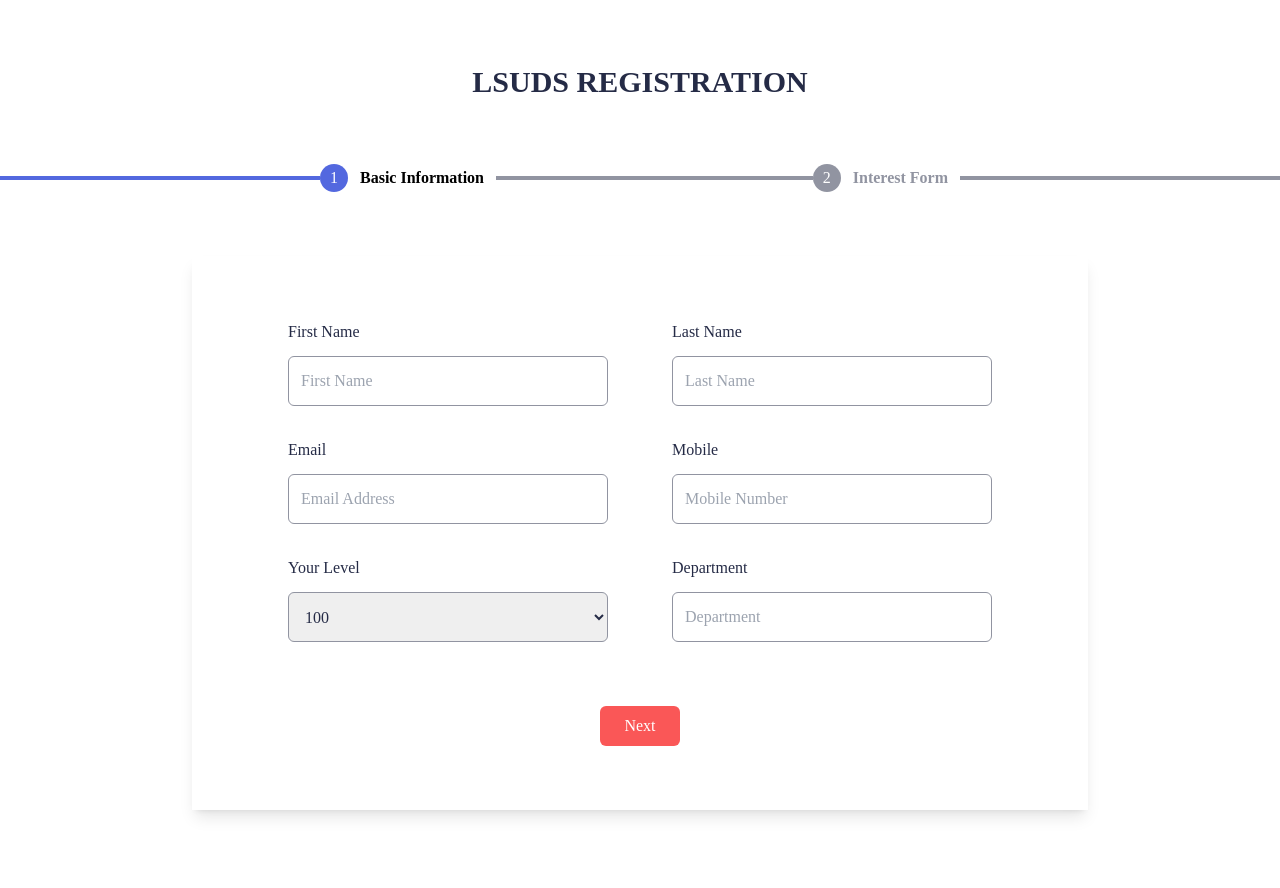
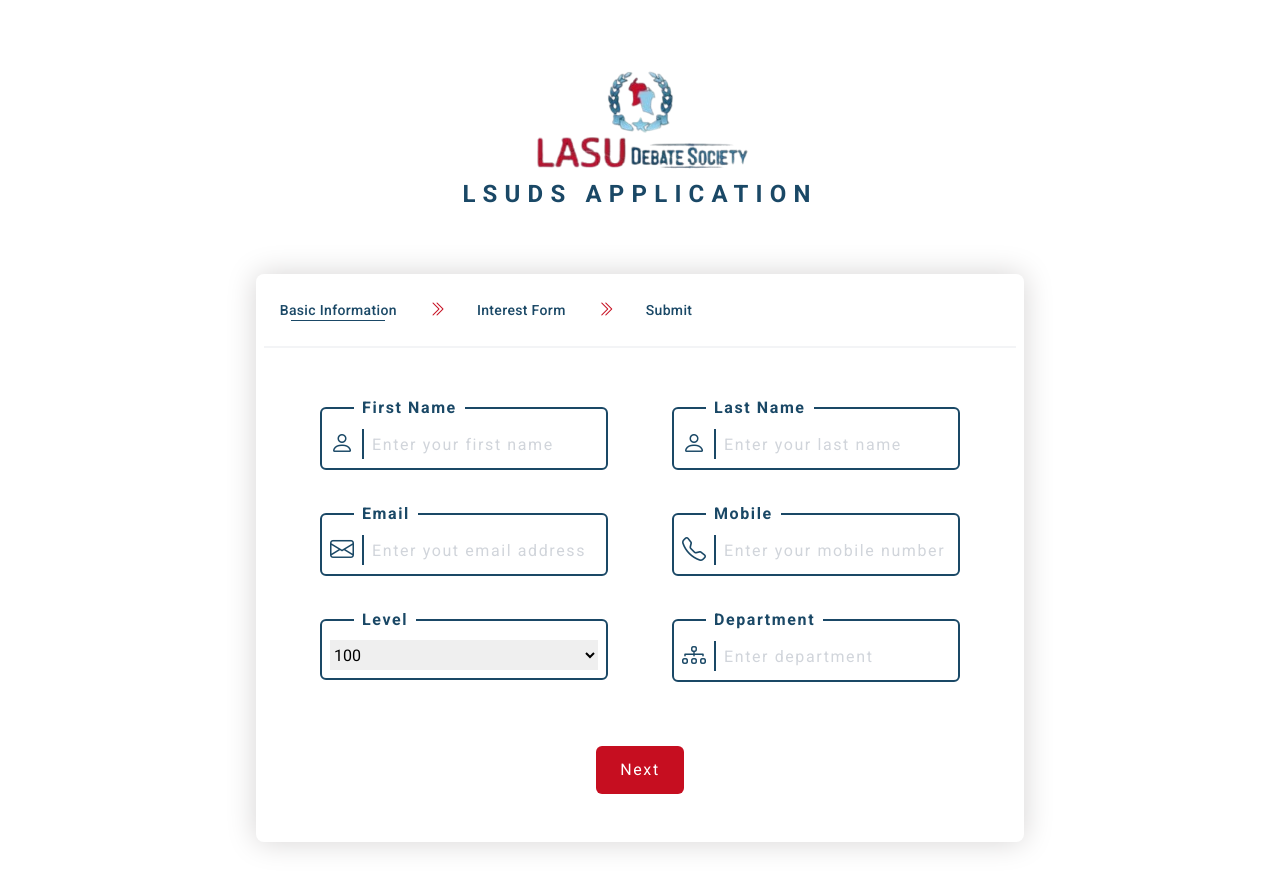
Before and after one commit to UC-HUB-HQ/LSUDS_REGISTRATION, a React (Vite) app: page / in a window 1280 px wide. Shown: the top 888 px of the page. Built offline with nearby package versions, Linux system fonts and the light colour scheme.

Commit message:
fixed StepOne input validation

```diff
--- a/index.html
+++ b/index.html
@@ -2,7 +2,7 @@
 <html lang="en">
   <head>
     <meta charset="UTF-8" />
-    <link rel="icon" type="image/svg+xml" href="/vite.svg" />
+    <link rel="shortcut icon" href="./src/assets/favicon-16x16.png" type="image/x-icon">
     <meta name="viewport" content="width=device-width, initial-scale=1.0" />
     <title>LSUDS REGISTRATION</title>
   </head>
--- a/src/App.jsx
+++ b/src/App.jsx
@@ -1,43 +1,63 @@
 import { useState, useEffect } from "react"
-import { LsudsInterestForm, ApplicantInfoForm, FormProgress } from "./components"
+import { LsudsInterestForm, ApplicantInfoForm, FormProgress, Header, Confirmation } from "./components"
 function App() {
 
+  // Displays either step one or two depending on the boolean value, by default it is true meaning only step 1 is visible
   const [isStepOne, setIsStepOne] = useState(true)
 
-  useEffect( () => {
-    window.scrollTo(0,0);
-  }, [isStepOne])
+  // If true, only the confirmation component is visible to users, be default is is set to false
+  const [confirmation, setConfirmation] = useState(false)
 
-  const nextFormStep = () => {
+  // Negates the current value of isStepOne to display a different form step
+  const changeFormStep = () => {
     setIsStepOne(!isStepOne)
   }
 
+  // Keeps track of form submmission
   const [submitted, setSubmitted] = useState(false);
 
+  // Displays the confirmation component to user after submitting the form
   const iframeOnLoad = () => {
-      if(submitted){
-        alert("Thanks")
+      if(submitted == true){
+        setConfirmation(!confirmation)
+        setSubmitted(false)
     }
   }
 
+  // Ensures we are at the top of the page whenevert we move to a new component
+  useEffect( () => {
+    window.scrollTo(0,0);
+  }, [isStepOne, confirmation])
+
+
+
+  const resetApp = () => {
+    setIsStepOne(true)
+    setConfirmation(!confirmation)
+  }
+
+
   return (
-    <div className="min-h-screen py-[4em] mobile:py-[3em] font-body">
-      <section className="flex justify-center items-center mb-[4em]">
-        <h1 className="text-3xl font-bold text-darkBlue mobile:text-xl">LSUDS REGISTRATION</h1>
-      </section>
-      <section>
-        <FormProgress stepOne={isStepOne} />
-      </section>
-      <main className="py-[4em] mobile:py-[3em] ">
-        <iframe className="hidden" id="form_confirmation" name="form_confirmation" onLoad={iframeOnLoad}></iframe>
-        <form className="form" target="form_confirmation" method="post" action="https://docs.google.com/forms/d/e/1FAIpQLSeoWeLs9we0TNrOZEZYzxaBAjYbZHm2jMfoWjsvB7qfWZTj5g/formResponse" onSubmit={ () => setSubmitted(true)}>
-          <section className={ isStepOne ? 'block' : 'hidden'}>
-            <ApplicantInfoForm nextStep={nextFormStep} />
+    <div className="min-h-screen py-[4em] font-body">
+      <Header />
+      <main className="main_content customShadow">
+        <section>
+          <FormProgress stepOne={isStepOne} confirmation={confirmation} />
+        </section>
+        <section className="formContainer">
+          <iframe className="hidden" id="form_confirmation" name="form_confirmation" onLoad={iframeOnLoad}></iframe>
+          <form target="form_confirmation" method="post" action="https://docs.google.com/forms/d/e/1FAIpQLSeoWeLs9we0TNrOZEZYzxaBAjYbZHm2jMfoWjsvB7qfWZTj5g/formResponse" onSubmit={ () => setSubmitted(!submitted)}>
+            <section className={ confirmation ? 'hidden' : isStepOne ? 'block' : 'hidden'}>
+              <ApplicantInfoForm nextStep={changeFormStep} />
+            </section>
+            <section className={ confirmation ? 'hidden' : isStepOne ? 'hidden' : 'block'}>
+              <LsudsInterestForm prevStep={changeFormStep} btnDisabled = {submitted} />
+            </section>
+          </form>
+          <section className={ confirmation ? 'block' : 'hidden' }>
+            <Confirmation reset={resetApp} />
           </section>
-          <section className={ isStepOne ? 'hidden' : 'block'}>
-            <LsudsInterestForm prevStep={nextFormStep} />
-          </section>
-        </form>
+        </section>
       </main>
     </div>
   )
--- a/src/components/ApplicantInfoForm.jsx
+++ b/src/components/ApplicantInfoForm.jsx
@@ -1,46 +1,93 @@
+import { useState } from "react"
+import Validation from "./validation";
 const ApplicationInfoForm = ({nextStep}) => {
+
+    const [userInfo, setUserInfo] = useState({
+            firstName: '',
+            lastName: '',
+            email: '',
+            mobile: '',
+            department: ''
+        });
+    const [errors, setErrors] = useState({})
+
+
+    const handleChange = (event) => {
+        setUserInfo({...userInfo, [event.target.dataset.name]: event.target.value})
+    }
+
+    const handleValidation = () =>{
+        setErrors(Validation(userInfo))
+        const allInputFields = Object.values(userInfo).every((value) => value.trim() !== '');
+
+        if(allInputFields){
+            console.log(allInputFields)
+            nextStep()
+        }
+    }
 
     return (
         <>
             <div className="inputsContainer">
                 <div className="inputBox">
-                    <label htmlFor="first_name" className="inputLabel">First Name</label>
-                    <input className="inputField" id="first_name" type="text" placeholder="First Name" name="entry.1945534493" required />
+                    {errors?.firstName && <span className="text-xs text-customred">{errors?.firstName}</span>}
+                    <fieldset className="fieldset">
+                        <legend className="legend">First Name</legend>
+                        <i className="bi bi-person icon"></i>
+                        <input className={`inputField`} id="first_name" type="text" data-name="firstName" value={userInfo.firstName} onChange={handleChange} placeholder="Enter your first name" name="entry.1945534493" required />
+                    </fieldset>
                 </div>
                 <div className="inputBox">
-                    <label htmlFor="last_name" className="inputLabel">Last Name</label>
-                    <input className="inputField" id="last_name" type="text" placeholder="Last Name" name="entry.1419225498" required />
+                    {errors?.lastName && <span className="text-xs text-customred">{errors?.lastName}</span>}
+                    <fieldset className="fieldset">
+                        <legend className="legend">Last Name</legend>
+                        <i className="bi bi-person icon"></i>
+                        <input className="inputField" id="last_name" type="text" data-name="lastName" value={userInfo.lastName} onChange={handleChange} placeholder="Enter your last name" name="entry.1419225498" required />
+                    </fieldset>
                 </div>
             </div>
             <div className="inputsContainer">
                 <div className="inputBox">
-                    <label htmlFor="email" className="inputLabel">Email</label>
-                    <input className="inputField" id="email" type="email" placeholder="Email Address" name="entry.895389556" required />
+                    {errors?.email && <span className="text-xs text-customred">{errors?.email}</span>}
+                    <fieldset className="fieldset">
+                        <legend className="legend">Email</legend>
+                        <i className="bi bi-envelope icon"></i>
+                        <input className="inputField" id="email" type="email" data-name="email" value={userInfo.email} onChange={handleChange} placeholder="Enter yout email address" name="entry.895389556" required />
+                    </fieldset>
                 </div>
                 <div className="inputBox">
-                    <label htmlFor="mobile_number" className="inputLabel">Mobile</label>
-                    <input className="inputField" type="tel" id="mobile_number"  placeholder="Mobile Number" name="entry.2013455807" required pattern="^(\+)?[0-9]+$" oninvalid="this.setCustomValidity('Enter a valid phone number')" oninput="this.setCustomValidity('')"/>
+                    {errors?.mobile && <span className="text-xs text-customred">{errors?.mobile}</span>}
+                    <fieldset className="fieldset">
+                        <legend className="legend">Mobile</legend>
+                        <i className="bi bi-telephone icon"></i>
+                        <input className="inputField" type="tel" id="mobile_number" data-name="mobile" value={userInfo.mobile} onChange={handleChange}  placeholder="Enter your mobile number" name="entry.2013455807" required pattern="^(\+)?[0-9]+$"/>
+                    </fieldset>
                 </div>
             </div>
             <div className="inputsContainer">
                 <div className="inputBox">
-                    <label htmlFor="level" className="inputLabel">Your Level</label>
-                    <select className="inputField" name="entry.283386231" id="level">
-                        <option disabled>Select Level</option>
+                    <fieldset className="fieldset">
+                        <legend className="legend">Level</legend>
+                        <select defaultValue={100} name="entry.283386231" id="level">
                             <option value="100">100</option>
                             <option value="200">200</option>
                             <option value="300">300</option>
                             <option value="400">400</option>
                             <option value="500">500</option>
                         </select>
+                    </fieldset>
                 </div>
                 <div className="inputBox">
-                    <label htmlFor="department" className="inputLabel">Department</label>
-                    <input className="inputField" id="department" type="text" placeholder="Department" name="entry.1801548548" required/>
+                    {errors?.department && <span className="text-xs text-customred">{errors?.department}</span>}
+                    <fieldset className="fieldset">
+                        <legend className="legend">Department</legend>
+                        <i className="bi bi-diagram-3 icon"></i>
+                        <input className="inputField" id="department" type="text" data-name="department" value={userInfo.department} onChange={handleChange} placeholder="Enter department" name="entry.1801548548" required/>
+                    </fieldset>
                 </div>
             </div>
             <div className="flex justify-center mt-8">
-                <button className=" bg-softRed text-white px-6 py-2 rounded-md" type="button" onClick={nextStep}>Next</button>
+                <button className="text-white border-none bg-customred btn" type="button" onClick={handleValidation}>Next</button>
             </div>
         </>
     )
--- a/src/components/FormProgress.jsx
+++ b/src/components/FormProgress.jsx
@@ -1,20 +1,29 @@
-const FormProgress = ({stepOne}) => {
+const FormProgress = ({stepOne, confirmation}) => {
+
+    const DoubleArrow = () => {
+        return (
+            <div>
+                <i className="bi bi-chevron-double-right text-customred font-bold"></i>
+            </div>
+        )
+    }
+
     return (
-        <section className="grid grid-cols-4 items-center tab:justify-center tab:items-center tab:flex">
-            <div className="progressLineActive"></div>
-            <h2 className="hidden mobile:block font-bold pr-2">Steps: </h2>
-            <div className=" col-span-2 flexAlignCenter tab:gap-6">
-                <div className="flexAlignCenter">
-                    <span className="progressNumberingActive">1</span>
-                    <h1 className="progressLabelActive">Basic Information</h1>
-                </div>
-                <div className={ stepOne ? `progressLineDormant`: `progressLineActive` }></div>
-                <div className="flexAlignCenter mobile:w-full">
-                    <span className={stepOne ? `progressNumberingDormant` :`progressNumberingActive`}>2</span>
-                    <h1 className= {stepOne ? `progressLabelDormant`: `progressLabelActive` } >Interest Form</h1>
-                </div>
+        <section className="flex items-center gap-8 w-[98%] mx-auto py-6 px-4 border-b-2 border-b-gray-100 ">
+            <div className="progressLabelContainer">
+                <h2 className="progressLabel">Basic Information</h2>
+                <span className={confirmation ? 'hidden' : stepOne ? 'block progressLabelUnderline' : 'hidden'}></span>
             </div>
-            <div className={ stepOne ? `progressLineDormant tabView`: `progressLineActive `  }></div>
+            <DoubleArrow />
+            <div className="progressLabelContainer">
+                <h2 className="progressLabel">Interest Form</h2>
+                <span className={ confirmation || stepOne ? 'hidden' : 'block progressLabelUnderline' }></span>
+            </div>
+            <DoubleArrow />
+            <div className="progressLabelContainer">
+                <h2 className="progressLabel">Submit</h2>
+                <span className={ confirmation ? 'block progressLabelUnderline' : 'hidden' }></span>
+            </div>
         </section>
     )
 }
--- /dev/null
+++ b/src/components/Header.jsx
@@ -0,0 +1,15 @@
+import logo from '../assets/logo.png'
+const Header = () => {
+    return (
+        <>
+            <header className="flex flex-col justify-center items-center mb-[4em]">
+                <div>
+                    <img className='w-[250px]' src={logo} alt="LSUDS LOGO" />
+                </div>
+                <h1 className="text-2xl font-bold pt-1 text-blue tracking-[0.3em] mobile:text-xl">LSUDS APPLICATION</h1>
+            </header>
+        </>
+    )
+}
+
+export default Header
--- a/src/components/LsudsInterestForm.jsx
+++ b/src/components/LsudsInterestForm.jsx
@@ -1,41 +1,55 @@
-const LsudsInterestForm = ({prevStep}) => {
+const LsudsInterestForm = ({prevStep, btnDisabled, confirmation}) => {
     return (
         <>
             <div className="inputBox">
-                <label className="inputLabel" htmlFor="question1">1. Why should you join the lsuds</label>
+                <fieldset className="fieldset">
+                    <legend className="legend">Why should you join the lsuds</legend>
                     <textarea name="entry.1420042524" id="question1" required></textarea>
+                </fieldset>
             </div>
 
             <div className="inputBox">
-                <label className="inputLabel" htmlFor="question2">2. Why should you be selected to the next stage?</label>
+                <fieldset className="fieldset">
+                    <legend className="legend">Why should you be selected to the next stage?</legend>
                     <textarea name="entry.916034787" id="question2" required></textarea>
+                </fieldset>
             </div>
 
             <div className="inputBox">
-                <label className="inputLabel" htmlFor="question3">3. What do you hope to gain when you join?</label>
+                <fieldset className="fieldset">
+                    <legend className="legend">What do you hope to gain when you join?</legend>
                     <textarea name="entry.54895519" id="question3"></textarea>
+                </fieldset>
             </div>
 
             <div className="inputBox">
-                <label className="inputLabel" htmlFor="question4">4. Can you dedicate 2 hours every Friday to learning the art of public speaking? </label>
-                <textarea name="entry.1423883032" id="question4"></textarea>
+                <fieldset className="fieldset">
+                    <legend className="legend">Can you dedicate 2 hours every Friday to learning the art of public speaking?</legend>
+                    <select defaultValue={'Yes'} name="entry.1423883032" id="question4">
+                        <option value="Yes">Yes</option>
+                        <option value="No">No</option>
+                    </select>
+                </fieldset>
             </div>
 
             <div className="inputBox">
-                <label className="inputLabel" htmlFor="question5">5. If you make it to the next stage, how do you want to be interviewed: Physical or Virtual?</label>
-                <select className="inputField" name="entry.2061764711" id="question5">
+                <fieldset className="fieldset">
+                    <legend className="legend"> If you make it to the next stage, how do you want to be interviewed: Physical or Virtual?</legend>
+                    <select defaultValue={'Yes'} name="entry.2061764711" id="question5">
                         <option value="Yes">Yes</option>
                         <option value="No">No</option>
                     </select>
+                </fieldset>
             </div>
 
             <div className=" text-grayishBlue">
                 <p><b className="text-darkBlue">Note:</b> Online interviews are only advised in extreme scenrios where the interviewee is sure they cannot make it to the physical venue.</p>
             </div>
 
-            <div className="flex justify-between items-center mt-8">
-                <button className=" bg-softRed text-white px-6 py-2 rounded-md" type="button" onClick={prevStep}>Prev</button>
-                <input className=" bg-softBlue text-white px-6 py-2 rounded-md cursor-pointer"  type="submit" value="Submit" />
+            <div className="flex items-center justify-between mt-8">
+                <button className="border-2 btn text-customred border-customred " type="button" onClick={prevStep}>Prev</button>
+                <input className="text-white border-none btn bg-blue"  type="submit" value={btnDisabled ? "Processing..." : "Submit"} disabled={btnDisabled} />
+                {/* <button onClick={confirmation}>CLICK</button> */}
             </div>
         </>
     )
--- a/src/components/index.js
+++ b/src/components/index.js
@@ -1,3 +1,5 @@
 export {default as LsudsInterestForm } from './LsudsInterestForm'
 export {default as ApplicantInfoForm } from './ApplicantInfoForm'
 export {default as FormProgress } from './FormProgress'
+export {default as Header } from './Header'
+export {default as Confirmation} from  './Confirmation'
--- /dev/null
+++ b/src/components/validation.js
@@ -0,0 +1,32 @@
+export default function Validation(values){
+
+    const errors = {}
+
+    const email_patterns = /^[^\s@]+@[^\s@]+\.[^\s@]{2,6}$/;
+
+    if (values.firstName === ""){
+        errors.firstName = 'First Name is Required!';
+    }
+
+    if (values.lastName === ""){
+        errors.lastName = 'Last Name is Required!'
+    }
+
+    if (values.email === ""){
+        errors.email = 'Email is Required!'
+    }
+    else if (!email_patterns.test(values.email)){
+        errors.email = 'Email is not valid';
+    }
+
+    if (values.department === ""){
+        errors.department = 'Department is Required!'
+    }
+
+    if (values.mobile === ""){
+        errors.mobile = 'Mobile is Required!'
+    }
+
+    return errors
+
+}
--- a/src/index.css
+++ b/src/index.css
@@ -1,43 +1,45 @@
+@import url('https://fonts.googleapis.com/css2?family=Roboto:ital,wght@0,100;0,300;0,400;0,500;0,700;0,900;1,100;1,300;1,400;1,500;1,700;1,900&display=swap');
+/* @import url('https://fonts.googleapis.com/css2?family=Karantina:wght@300;400;700&display=swap'); */
+@import url("https://cdn.jsdelivr.net/npm/bootstrap-icons@1.11.3/font/bootstrap-icons.min.css");
 @tailwind base;
 @tailwind components;
 @tailwind utilities;
-@import url('https://fonts.googleapis.com/css2?family=Josefin+Sans:ital,wght@0,100;0,200;0,300;0,400;0,500;0,600;0,700;1,100;1,200;1,300;1,400;1,500;1,600;1,700&family=Nunito+Sans:ital,opsz,wght@0,6..12,200;0,6..12,300;0,6..12,400;0,6..12,500;0,6..12,600;0,6..12,700;0,6..12,800;0,6..12,900;0,6..12,1000;1,6..12,200;1,6..12,300;1,6..12,400;1,6..12,500;1,6..12,600;1,6..12,700;1,6..12,800;1,6..12,900;1,6..12,1000&display=swap');
 
 
 .flexAlignCenter{
     @apply flex items-center
 }
 
-/* FORM PROGRESS SECTION */
-
-.progressLineActive{
-    @apply w-full bg-softBlue h-1 col-span-1 tabView
+.customShadow{
+    box-shadow: 0px 0px 30px rgb(213, 211, 211);
 }
 
-.progressLineDormant{
-    @apply w-full bg-grayishBlue h-1 col-span-1 tabView
-}
+/* MAIN ELEMENT STYLE */
 
-.progressLabelActive{
-    @apply text-nowrap px-3 font-bold mobile:hidden
-}
-
-.progressLabelDormant{
-    @apply text-nowrap px-3 font-bold text-grayishBlue mobile:hidden
-}
-
-.progressNumberingActive{
-    @apply bg-softBlue rounded-full h-7 w-7 flex justify-center items-center text-white
-}
-
-.progressNumberingDormant{
-    @apply bg-grayishBlue rounded-full h-7 w-7 flex justify-center items-center text-white
+.main_content{
+    @apply w-[60%] mx-auto rounded-lg
 }
 
 
+/* FORM_PROGRESS COMPONENT */
 
-.form{
-    @apply shadow-lg w-[70%] mx-auto px-[6em] py-[4em] tab:px-[4em] mobile:w-full mobile:pt-0 mobile:shadow-none mobile:py-0 mobile:px-[2em]
+.progressLabelContainer{
+    @apply flex flex-col justify-center items-center cursor-default
+}
+
+.progressLabel{
+    @apply tracking-wide text-sm font-medium text-blue
+}
+
+.progressLabelUnderline{
+    @apply h-[1.5px] w-[80%] bg-blue
+}
+
+
+/* FORM SECTION */
+
+.formContainer{
+    @apply px-[4em] py-[3em]
 }
 
 .inputsContainer{
@@ -48,8 +50,20 @@
     @apply flex flex-col w-full mb-8 tab:mb-10
 }
 
+fieldset{
+    @apply rounded-md border-2 border-blue flex items-center w-full p-2 gap-2
+}
+
+.legend{
+    @apply ml-6 text-blue tracking-widest px-2 font-semibold
+}
+
 .inputField{
-    @apply border border-grayishBlue rounded-md h-[50px] outline-none pl-3 text-[#252b46]
+    @apply h-[30px] bg-transparent border-l-2 border-b-0 border-t-0 border-r-0 border-l-blue w-[90%] outline-none pl-2 placeholder:tracking-widest placeholder:text-gray-300
+}
+
+.icon{
+    @apply text-2xl text-blue
 }
 
 .inputLabel{
@@ -57,9 +71,13 @@
 }
 
 textarea{
-    @apply border border-grayishBlue rounded-md h-[150px] outline-none pl-3 text-[#252b46] mobile:h-[100px]
+    @apply w-full rounded-md h-[100px] outline-none pl-3 text-[#252b46] mobile:h-[100px]
 }
 
-.tabView{
-    @apply tab:hidden
+select{
+    @apply w-full  h-[30px] placeholder:tracking-widest placeholder:text-gray-300 outline-none
 }
+
+.btn{
+    @apply px-6 py-3 rounded-md tracking-widest cursor-pointer
+}
--- a/tailwind.config.js
+++ b/tailwind.config.js
@@ -12,16 +12,20 @@ export default {
       // => @media (max-width: 430px) { ... }
     },
     fontFamily:{
-      body: ['Nunito Sans']
+      body: ["Roboto", 'sans-serif'
+        // ["Karantina", 'system-ui']
+      ]
     },
-    extend: {},
+    extend: {
       colors: {
+        blue: "#1a4866",
+        customred: "#c60e20",
         softBlue: "#5368df",
         softRed: "#fa5757",
         grayishBlue: "#9194a1",
         darkBlue: "#252b46",
-      white: "#ffff"
       }
+    },
   },
   plugins: [],
 }
```
Also changed, not shown: src/components/Confirmation.jsx (added, +16 -0 lines), src/assets/favicon-16x16.png (added), src/assets/logo.png (added), src/components/text.txt (added). Lines whose indentation alone changed are shown as unchanged.
